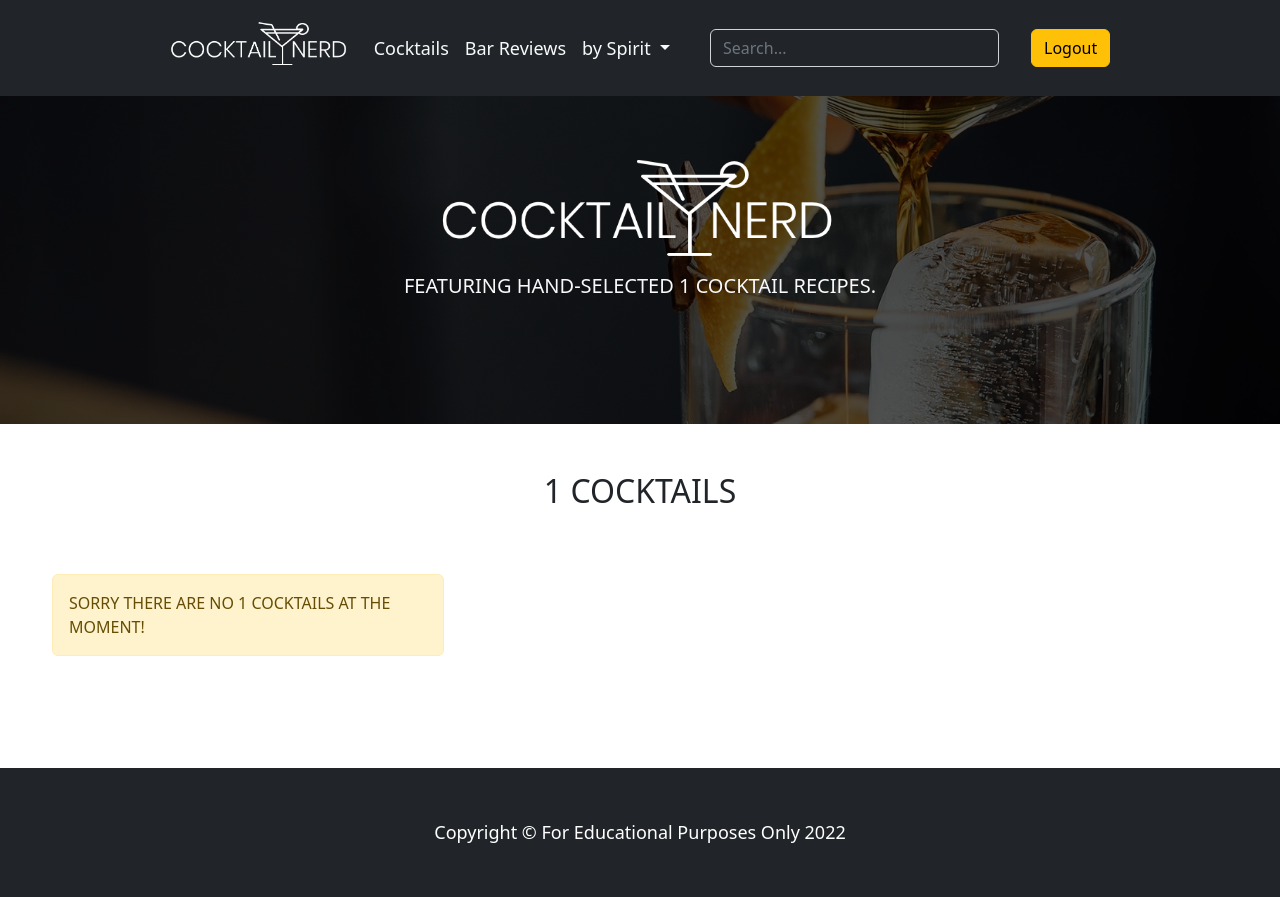
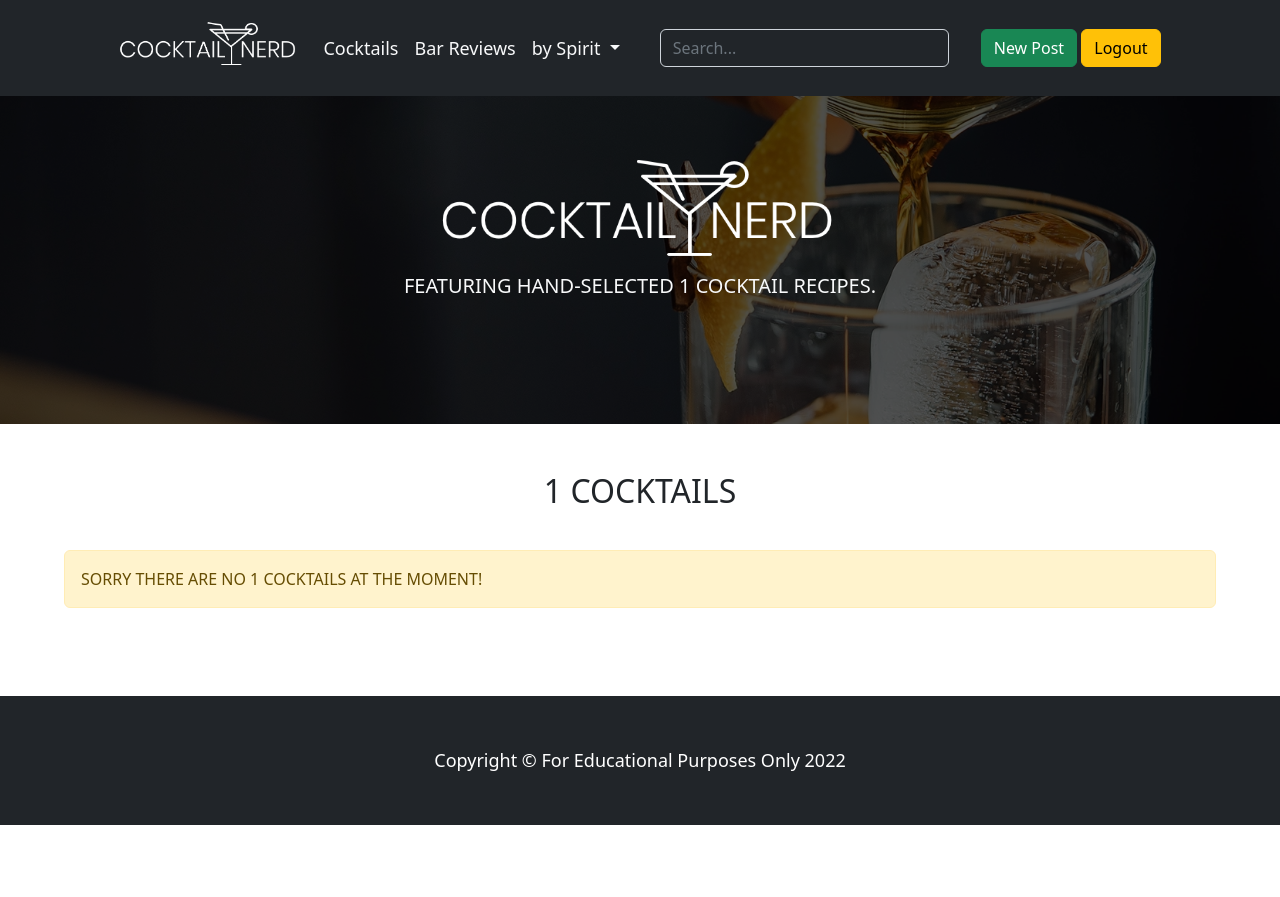
Before and after one commit to artcuddy/project4-cocktail-nerd, a Django app: page /category/1/ in a window 1280 px wide. After the commit the page ends 825 px from the top, so only its background shows below. Run offline with Django 3.2, Linux system fonts and the light colour scheme; the visitor is signed in with stand-in values (Sample User, id 1); data that the repository does not hold is empty; some libraries are stand-ins or nearby versions.

Commit message:
Add: form to submit new post on front end

```diff
--- a/cocktailapp/models.py
+++ b/cocktailapp/models.py
@@ -2,6 +2,7 @@ from django.db import models
 from django.contrib.auth.models import User
 from cloudinary.models import CloudinaryField
 from django.core.validators import MinValueValidator, MaxValueValidator
+from django.utils.text import slugify
 
 
 STATUS = ((0, "Draft"), (1, "Published"))
@@ -54,6 +55,10 @@ class Post(models.Model):
     def __str__(self):
         return self.title
 
+    def save(self, *args, **kwargs):
+        self.slug = slugify(self.title)
+        super(Post, self).save(*args, **kwargs)
+
     def number_of_likes(self):
         return self.likes.count()
 
--- a/cocktailapp/urls.py
+++ b/cocktailapp/urls.py
@@ -15,7 +15,7 @@ urlpatterns = [
     path('all_cocktails/', views.PostList.as_view(), name='all_cocktails'),
     path('all_bar_reviews/', views.BarList.as_view(), name='all_bar_reviews'),
     path('', views.FeaturedList.as_view(), name='home'),
-    # path('', views.home, name='home'),
+    path('add_post/', views.blog_upload, name='add_post'),
     path('<slug:slug>/', views.PostDetail.as_view(), name='post_detail'),
     path('like/<slug:slug>', views.PostLike.as_view(), name='post_like'),
 ]
--- a/cocktailapp/views.py
+++ b/cocktailapp/views.py
@@ -3,7 +3,8 @@ from django.shortcuts import (
 from django.views import generic, View
 from django.views.generic import ListView
 from django.http import HttpResponseRedirect
-from .forms import CommentForm
+from django.contrib.auth.decorators import login_required
+from .forms import CommentForm, BlogForm
 from .models import Post, Category
 from allauth.account.views import LoginView, SignupView, LogoutView
 
@@ -66,7 +67,6 @@ class PostDetail(View):
 
         queryset = Post.objects.filter(status=1)
         post = get_object_or_404(queryset, slug=slug)
-        cat_posts = Post.objects.filter(categories=post.category)
         comments = post.comments.filter(approved=True).order_by("-created_on")
         liked = False
         if post.likes.filter(id=self.request.user.id).exists():
@@ -87,7 +87,6 @@ class PostDetail(View):
             "post_detail.html",
             {
                 "post": post,
-                'cat_posts': cat_posts,
                 "comments": comments,
                 "commented": True,
                 "comment_form": comment_form,
@@ -155,3 +154,22 @@ def category_list(request):
         'category_list': category_list,
     }
     return context
+
+
+# Create new post
+@login_required
+def blog_upload(request):
+    blog_form = BlogForm()
+    if request.method == 'POST':
+        # handle the POST request here
+        blog_form = BlogForm(request.POST, request.FILES)
+        if all([blog_form.is_valid()]):
+            blog = blog_form.save(commit=False)
+            blog.author = request.user
+            blog.save()
+            return render(request, 'home.html')
+    else:
+        context = {
+            'blog_form': blog_form,
+        }
+    return render(request, 'add_post.html', context=context)
--- a/static/css/style.css
+++ b/static/css/style.css
@@ -74,15 +74,13 @@ footer {
 /* Mobile styling */
 @media (max-width: 532px) {
     .nerd-logo-big {
-        margin-top: 16px;
         width: 250px;
         margin-bottom: 16px;
     }
 }
 
-@media (min-width:532px) and (max-width: 703px) {
+@media (min-width:300px) and (max-width: 703px) {
     .nerd-logo-big {
-        margin-top: 16px;
         width: 250px;
         margin-bottom: 16px;
     }
@@ -182,6 +180,7 @@ a:hover {
     margin-top: 1em;
 }
 
+
 /* Side Widgets om single post */
 .nerd-side-widget-header {
     font-weight: 300;
--- a/templates/base.html
+++ b/templates/base.html
@@ -69,6 +69,8 @@
                                 <a href="{% url 'signup' %}"><button type="button"
                                         class="btn btn-warning">Sign-up</button></a>
                                 {% else %}
+                                <a href="{% url 'add_post' %}"><button type="button" class="btn btn-success">New
+                                        Post</button></a>
                                 <a href="{% url 'logout' %}"><button type="button"
                                         class="btn btn-warning">Logout</button></a>
                                 {% endif %}
--- a/templates/category.html
+++ b/templates/category.html
@@ -18,11 +18,20 @@
                 </div>
             </div>
         </div>
-        <!-- Featured Cocktails Column -->
+        <!-- Display Posts Column -->
         <div class="container px-4 py-5 nerd-featured-container" id="custom-cards">
             <h2 class="pb-2 nerd-page-subheading">{{ catlist.cat }} COCKTAILS</h2>
 
-            <div class="row row-cols-1 row-cols-lg-3 align-items-stretch g-4 py-5">
+            <div class="row row-cols-1 row-cols-lg-3 align-items-center g-4 py-4"></div>
+            {% for post in catlist.posts %}
+            {% empty %}
+            <div class="nerd-category-alert alert alert-warning" role="alert">
+                Sorry there are no {{ catlist.cat }} COCKTAILS at the moment!
+            </div>
+            {% endfor %}
+
+
+            <div class="row row-cols-1 row-cols-lg-3 align-items-stretch g-4 py-4">
                 {% for post in catlist.posts %}
                 {% if "placeholder" in post.featured_image.url %}
                 <div class="card card-cover overflow-hidden text-bg-dark rounded-4 shadow-lg"
@@ -45,10 +54,6 @@
                             </div>
                         </div>
                     </a>
-                    {% empty %}
-                    <div class="nerd-category-alert alert alert-warning" role="alert">
-                        Sorry there are no {{ catlist.cat }} COCKTAILS at the moment!
-                    </div>
                     {% endfor %}
                 </div>
 
```
Also changed, not shown: cocktailapp/forms.py (+7 -1 lines), templates/add_post.html (+15 -12 lines), templates/post_detail.html (+2 -5 lines).
